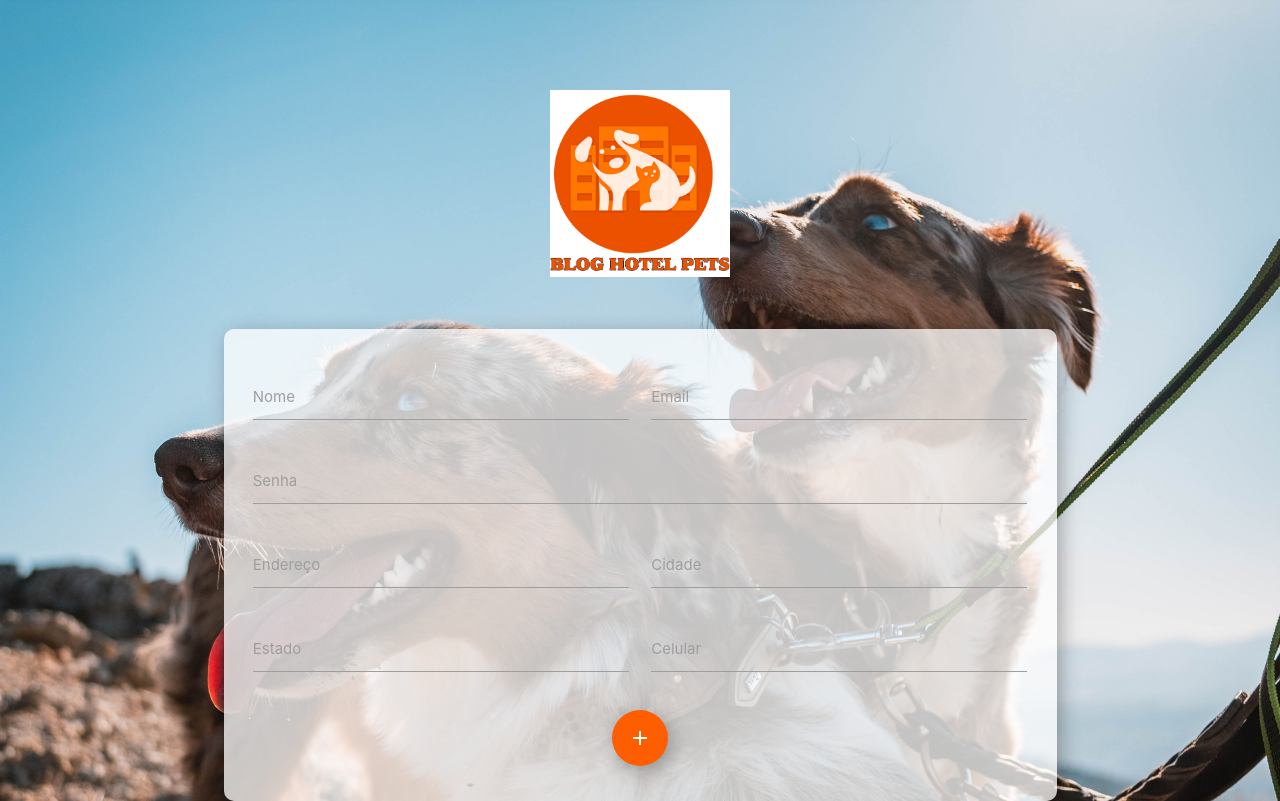
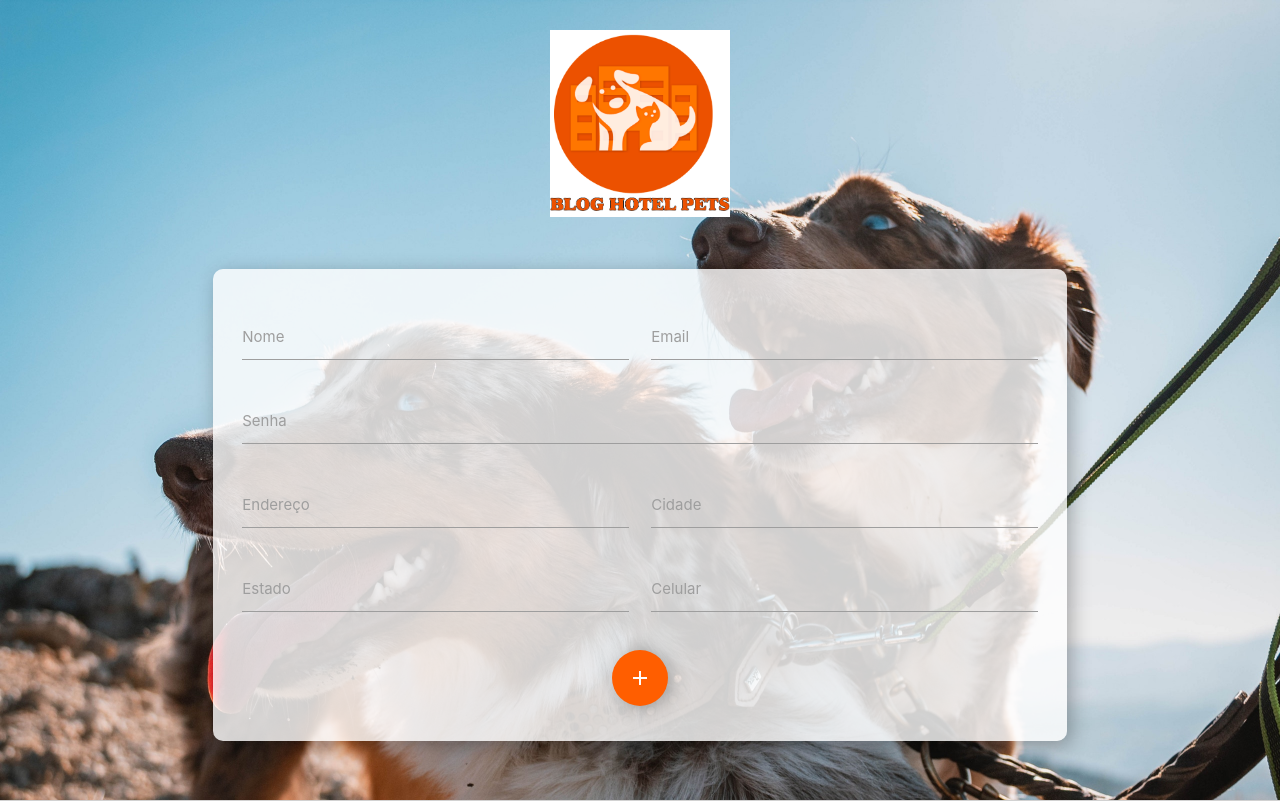
Before and after one commit to tccpetshotel/portal_pets_hotel, a PHP site: page /cadastro.php in a window 1280 px wide. Run offline with PHP 8.4, Linux system fonts and the light colour scheme; some libraries are stand-ins or nearby versions.

Commit message:
Add release

```diff
--- a/assets/styles/cadastro.css
+++ b/assets/styles/cadastro.css
@@ -1,4 +1,4 @@
-body {
+#sigin-page {
     background-image: url('../images/background.jpeg');
     background-repeat: no-repeat;
     background-size: 100%;
@@ -10,19 +10,19 @@ body {
     left: 0;
     overflow: auto;
     position: absolute;
-    padding: 3rem;
+    padding: 2rem;
     right: 0;
     top: 0;
 }
 
 #cadastro {
-    transition: all 0.15s linear;
+    transition: all 0.20s linear;
     margin-top: 3rem;
     padding-top: 2rem;
     padding-left: 1.2rem;
     padding-right: 1.2rem;
     border-radius: 10px;
-    background-color: rgba(255, 255, 255, 0.75);
+    background-color: rgba(255, 255, 255, 0.8);
     box-shadow: 4px 5px 20px rgba(0, 0, 0, 0.3)
 }
 
@@ -33,7 +33,6 @@ body {
 }
 
 #logo {
-    margin-top: 3rem;
     text-align: center !important;
 }
 
--- a/cadastro.php
+++ b/cadastro.php
@@ -1,9 +1,10 @@
 <?php include_once("./partials/cadastroHead.php"); ?>
+<div id="sigin-page">
     <div id="logo">
         <img src="./assets/images/petsHotel.png" width="180">
     </div>
     <div id="cadastro" class="container row">
-    <form class="col s12 m12" action="https://petshotel.herokuapp.com/client/create" method="POST">
+        <form id="form-createClient" class="col s12 m12" action="https://petshotel.herokuapp.com/client/create" method="POST">
             <div class="row">
                 <div class="input-field col s12 m6">
                     <input id="nome" name="nome" type="text" class="validate">
@@ -34,11 +35,40 @@
                     <label for="celular">Celular</label>
                 </div>
                 <div id="submitDIV" class="input-field col s12 m12">
-                <button id="submit" class="btn-floating btn-large waves-effect waves-light" type="submit" href="https://petshotel.herokuapp.com/login"><i class="material-icons">add</i></button>
+                    <button id="submit" class="btn-floating btn-large waves-effect waves-light" type="submit"><i class="material-icons">add</i></button>
                 </div>
             </div>
         </form>
     </div>
+</div>
 </body>
-
+<script>
+    const button = document.getElementById("submit");
+    const nome = document.getElementById("nome").value;
+    const email = document.getElementById("email").value;
+    const senha = document.getElementById("senha").value;
+    const endereco = document.getElementById("endereco").value;
+    const cidade = document.getElementById("cidade").value;
+    const estado = document.getElementById("estado").value;
+    const celular = document.getElementById("celular").value;
+    const data = {
+        nome: nome,
+        email: email,
+        senha: senha,
+        endereco: endereco,
+        cidade: cidade,
+        estado: estado,
+        celular: celular
+    }
+    function att(){
+        if(data.nome == "" || data.email == "" || data.senha == "" || data.endereco == "" || data.cidade == "" || data.estado == "" || data.celular == ""){
+            button.setAttribute("disabled", "disabled");
+        } else {
+            button.removeAttribute("disabled");
+        }
+    }
+    for(i=0; i<; i++){
+        att();
+    }
+</script>
 </html>
--- a/partials/cadastroHead.php
+++ b/partials/cadastroHead.php
@@ -8,6 +8,7 @@
     <link rel="stylesheet" href="https://fonts.googleapis.com/icon?family=Material+Icons">
     <link rel="stylesheet" href="https://cdnjs.cloudflare.com/ajax/libs/materialize/1.0.0/css/materialize.min.css">
     <link rel="stylesheet" href="./assets/styles/cadastro.css">
+    <script src="https://cdn.jsdelivr.net/npm/sweetalert2@9"></script>
     <script src="https://cdnjs.cloudflare.com/ajax/libs/materialize/1.0.0/js/materialize.min.js"></script>
     <title>Cadastro PetsHotel</title>
 </head>
```
Lines whose indentation alone changed are shown as unchanged.
